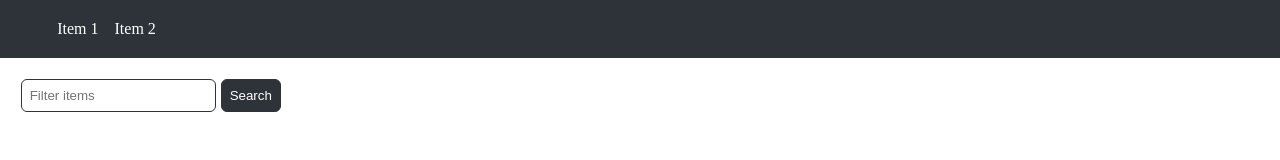
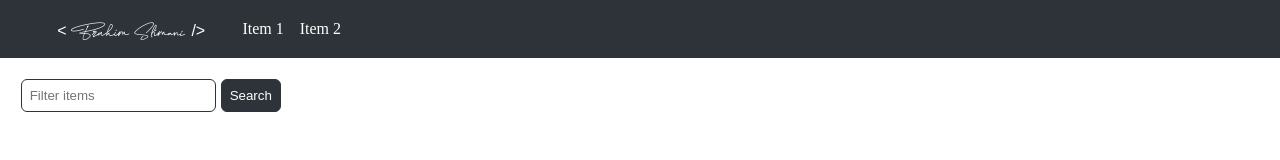
Before and after one commit to brahim-slimani/ang-app, an Angular app: page / in a window 1280 px wide. Shown: the top 160 px of the page. Built offline with nearby package versions, Linux system fonts and the light colour scheme.

Commit message:
Add logo assets

```diff
--- a/src/app/header/header.component.html
+++ b/src/app/header/header.component.html
@@ -1,4 +1,5 @@
 <nav>
+   <a class="logo"><span class="h4">&lt; </span> Brahim Slimani <span class="h4"> /&gt; </span></a>
     <ul>
         <li><a>Item 1</a></li>
         <li><a>Item 2</a></li>
--- a/src/app/header/header.component.scss
+++ b/src/app/header/header.component.scss
@@ -1,7 +1,18 @@
+/* Agustina Regular */
+@font-face {
+    font-family: "Agustina Regular";
+    font-style: normal;
+    font-weight: normal;
+    src: local("Agustina Regular"),
+      url("../../assets/fonts/Agustina.woff") format("woff");
+    font-display: swap;
+  }
+
 nav {
     background-color: var(--primary-color);
     color: white;
     padding: 20px;
+    display: flex;
 }
 
 ul {
@@ -15,3 +26,15 @@ ul li {
     display: block;
     padding-right: 1rem;
 }
+
+nav .logo {
+    font-family: 'Agustina Regular';
+    white-space: nowrap;
+    height: 10px;
+    margin-left: 3%;
+}
+
+.h4 {
+    font-size: 1rem;
+    font-family: Nunito,sans-serif;
+}
```
Also changed, not shown: src/assets/fonts/Agustina.woff (added).
